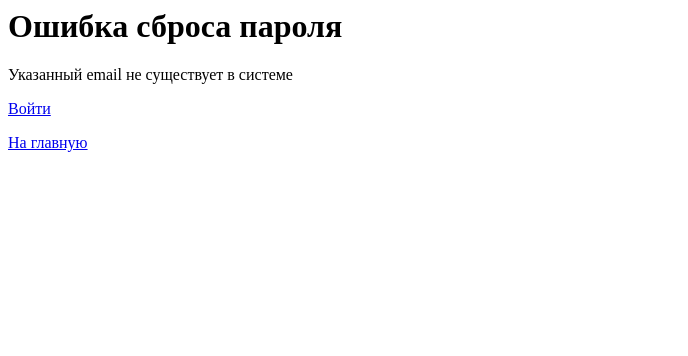
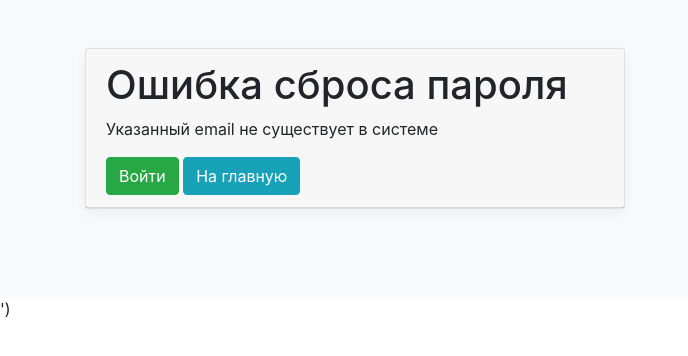
Before and after one commit to KofmanJ/Django_homework, a Django app: template users/templates/users/password_recovery_failure.html in a window 1280 px wide. Shown: the top 356 px of the page, without its empty margins (0-688 px from the left). Run offline with Django 5.2, Linux system fonts and the light colour scheme; the template is opened without the code that fills it, so the values that code supplies are empty; some libraries are stand-ins or nearby versions.

Commit message:
homework 22.2 edit

```diff
--- a/users/templates/users/password_recovery_failure.html
+++ b/users/templates/users/password_recovery_failure.html
@@ -1,9 +1,48 @@
+{% load static %}
+<html lang="en">
 <head>
-    <title>Ошибка сброса пароля</title>
+    <meta charset="utf-8">
+    <meta name="viewport" content="width=device-width, initial-scale=1, shrink-to-fit=no">
+    <meta name="description" content="">
+    <meta name="author" content="">
+
+    <title>Album example for Bootstrap</title>
+
+
+    <!-- Bootstrap core CSS -->
+    <link href="{% static 'css/bootstrap.min.css' %}" rel="stylesheet">
+
+    <!-- Custom styles for this template -->
+    <link href="{% static 'css/album.css' %}" rel="stylesheet">
 </head>
 <body>
-<h1>Ошибка сброса пароля</h1>
-<p>Указанный email не существует в системе</p>
-<p><a href="{% url 'users:login' %}" class="btn btn-sm btn-outline-secondary">Войти</a></p>
-<a class="p-2 btn btn-outline-primary" href="/">На главную</a>
+<div class="album py-5 bg-light">
+    <div class="container">
+        <div class="row">
+            <div class="col-12">
+                <form class="row" method="post" enctype="multipart/form-data">
+                    <div class="col-6">
+                        <div class="card mb-4 box-shadow">
+                            <div class="card-header">
+                                <h1>Ошибка сброса пароля</h1>
+                                <p>Указанный email не существует в системе</p>
+                                <a href="{% url 'users:login' %}" class="btn btn btn-success">Войти</a>
+                                <a class="btn btn-info" href="/">На главную</a>
+                            </div>
+                        </div>
+                    </div>
+                </form>
+            </div>
+        </div>
+    </div>
+</div>
+
+<script src="https://code.jquery.com/jquery-3.2.1.slim.min.js"
+        integrity="sha384-KJ3o2DKtIkvYIK3UENzmM7KCkRr/rE9/Qpg6aAZGJwFDMVNA/GpGFF93hXpG5KkN"
+        crossorigin="anonymous"></script>
+<script>window.jQuery || document.write('<script src="../../assets/js/vendor/jquery-slim.min.js"></script>')</script>
+<script src="{% static 'js/popper.min.js' %}"></script>
+<script src="{% static 'js/bootstrap.min.js' %}"></script>
+<script src="{% static 'js/holder.min.js' %}"></script>
 </body>
+</html>
```
Also changed, not shown: users/templates/users/password_recovery_success.html (+43 -4 lines).
